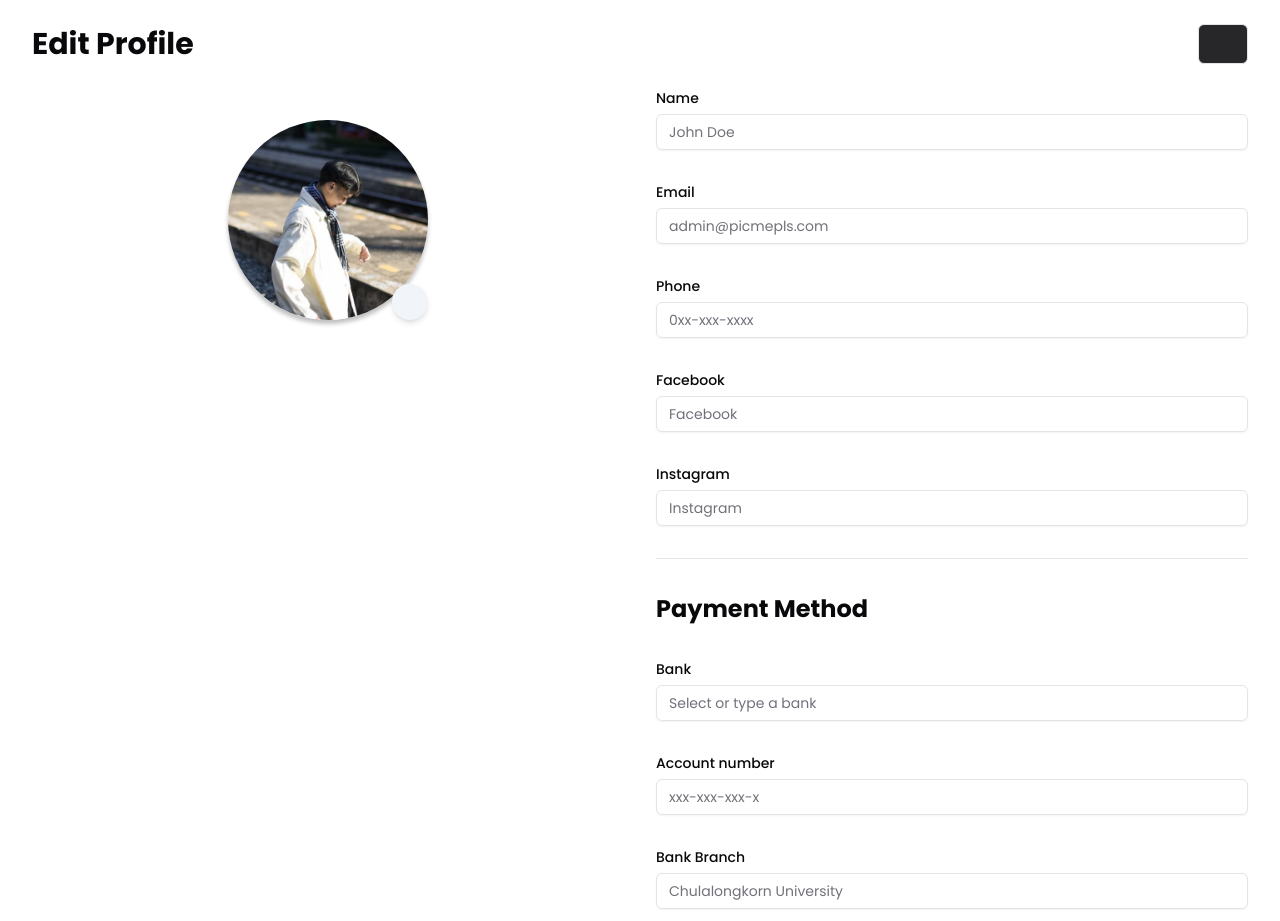
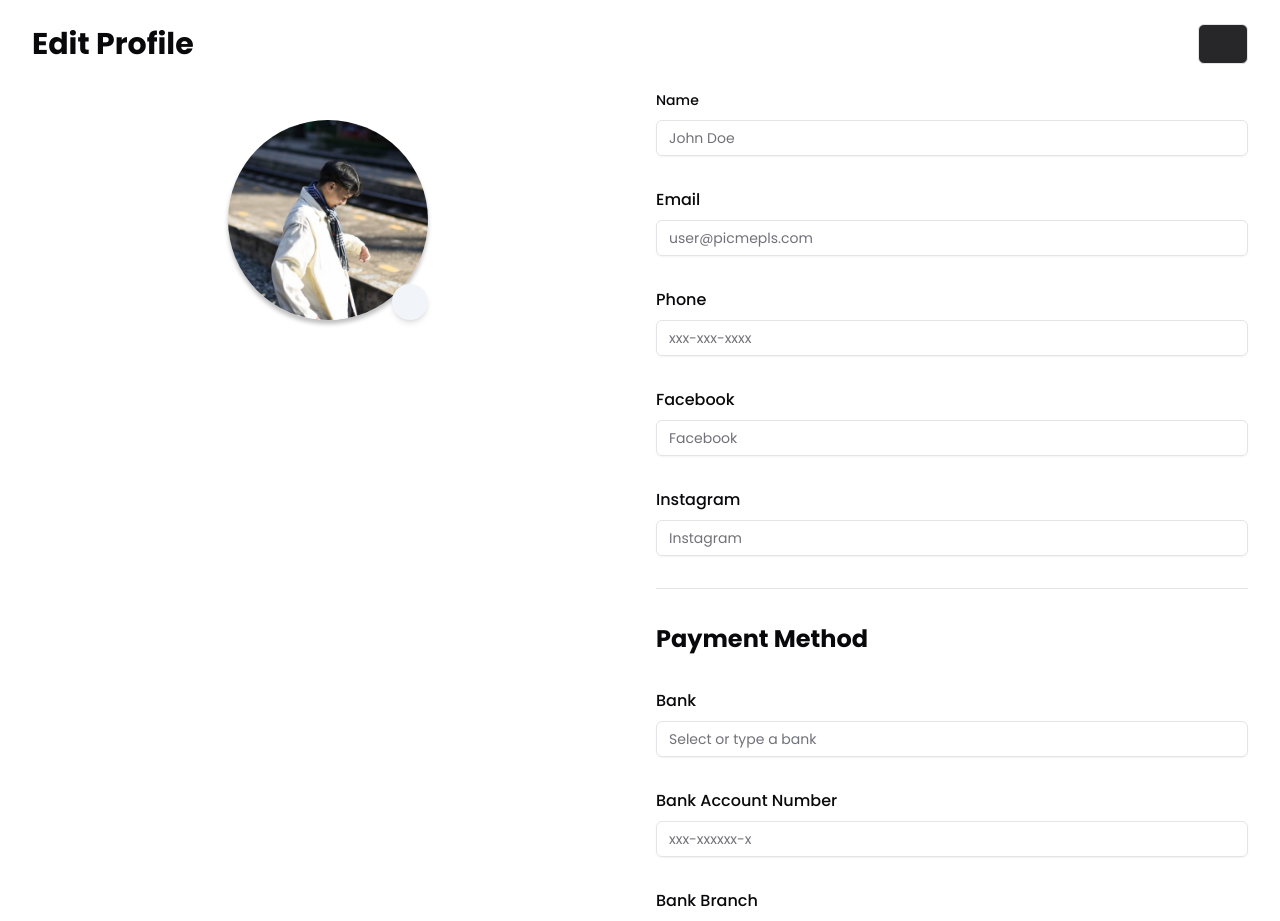
Before and after one commit to CP-RektMart/pic-me-pls-frontend, a Next.js app: page /profile in a window 1280 px wide. Shown: the top 921 px of the page. Built offline with nearby package versions, Linux system fonts and the light colour scheme; some icons are missing.

Commit message:
convert to shadcn

```diff
--- a/src/components/profile-page/index.tsx
+++ b/src/components/profile-page/index.tsx
@@ -7,6 +7,14 @@ import { useForm } from 'react-hook-form'
 import { z } from 'zod'
 
 import { Button } from '@/components/ui/button'
+import {
+  Form,
+  FormControl,
+  FormField,
+  FormItem,
+  FormLabel,
+  FormMessage,
+} from '@/components/ui/form'
 import { Input } from '@/components/ui/input'
 
 // Define Zod Schema
@@ -39,6 +47,19 @@ export default function Profile({ isPhotographer }: ProfileProps) {
   const onSubmit = (data: ProfileFormValues) => {
     console.log(data)
   }
+  const form = useForm<z.infer<typeof profileSchema>>({
+    resolver: zodResolver(profileSchema),
+    defaultValues: {
+      name: '',
+      email: '',
+      phone: '',
+      facebook: '',
+      instagram: '',
+      bank: '',
+      accountNo: '',
+      bankBranch: '',
+    },
+  })
 
   return (
     <div className='my-6 flex-col gap-6 space-y-6 px-12 lg:max-w-7xl lg:px-8'>
@@ -55,6 +76,7 @@ export default function Profile({ isPhotographer }: ProfileProps) {
         </button>
       </div>
 
+      <Form {...form}>
         <form
           id='profile-form'
           onSubmit={handleSubmit(onSubmit)}
@@ -77,37 +99,106 @@ export default function Profile({ isPhotographer }: ProfileProps) {
 
           <div className='flex-1 space-y-8'>
             <div className='space-y-1.5'>
-            <p className='text-sm font-medium'>Name</p>
-            <Input placeholder='John Doe' {...register('name')} />
-            {errors.name && (
-              <p className='text-red-500'>{errors.name.message}</p>
+              <FormField
+                control={form.control}
+                name='name'
+                render={({ field }) => (
+                  <FormItem>
+                    <FormLabel className='text-sm font-medium'>Name</FormLabel>
+                    <FormControl>
+                      <Input placeholder='John Doe' {...field} />
+                    </FormControl>
+                    <FormMessage />
+                  </FormItem>
+                )}
+              />
+              {form.formState.errors.name && (
+                <p className='text-red-500'>
+                  {form.formState.errors.name.message}
+                </p>
               )}
             </div>
 
             <div className='space-y-1.5'>
-            <p className='text-sm font-medium'>Email</p>
-            <Input placeholder='admin@picmepls.com' {...register('email')} />
-            {errors.email && (
-              <p className='text-red-500'>{errors.email.message}</p>
+              <FormField
+                control={form.control}
+                name='email'
+                render={({ field }) => (
+                  <FormItem>
+                    <FormLabel className='text-base font-medium'>
+                      Email
+                    </FormLabel>
+                    <FormControl>
+                      <Input placeholder='user@picmepls.com' {...field} />
+                    </FormControl>
+                    <FormMessage />
+                  </FormItem>
+                )}
+              />
+              {form.formState.errors.name && (
+                <p className='text-red-500'>
+                  {form.formState.errors.name.message}
+                </p>
               )}
             </div>
 
             <div className='space-y-1.5'>
-            <p className='text-sm font-medium'>Phone</p>
-            <Input placeholder='0xx-xxx-xxxx' {...register('phone')} />
-            {errors.phone && (
-              <p className='text-red-500'>{errors.phone.message}</p>
+              <FormField
+                control={form.control}
+                name='phone'
+                render={({ field }) => (
+                  <FormItem>
+                    <FormLabel className='text-base font-medium'>
+                      Phone
+                    </FormLabel>
+                    <FormControl>
+                      <Input placeholder='xxx-xxx-xxxx' {...field} />
+                    </FormControl>
+                    <FormMessage />
+                  </FormItem>
+                )}
+              />
+              {form.formState.errors.name && (
+                <p className='text-red-500'>
+                  {form.formState.errors.name.message}
+                </p>
               )}
             </div>
 
             <div className='space-y-1.5'>
-            <p className='text-sm font-medium'>Facebook</p>
-            <Input placeholder='Facebook' {...register('facebook')} />
+              <FormField
+                control={form.control}
+                name='facebook'
+                render={({ field }) => (
+                  <FormItem>
+                    <FormLabel className='text-base font-medium'>
+                      Facebook
+                    </FormLabel>
+                    <FormControl>
+                      <Input placeholder='Facebook' {...field} />
+                    </FormControl>
+                    <FormMessage />
+                  </FormItem>
+                )}
+              />
             </div>
 
             <div className='space-y-1.5'>
-            <p className='text-sm font-medium'>Instagram</p>
-            <Input placeholder='Instagram' {...register('instagram')} />
+              <FormField
+                control={form.control}
+                name='instagram'
+                render={({ field }) => (
+                  <FormItem>
+                    <FormLabel className='text-base font-medium'>
+                      Instagram
+                    </FormLabel>
+                    <FormControl>
+                      <Input placeholder='Instagram' {...field} />
+                    </FormControl>
+                    <FormMessage />
+                  </FormItem>
+                )}
+              />
             </div>
 
             {isPhotographer && (
@@ -116,12 +207,21 @@ export default function Profile({ isPhotographer }: ProfileProps) {
                 <h2 className='text-[24px] font-bold'>Payment Method</h2>
 
                 <div className='space-y-1.5'>
-                <p className='text-sm font-medium'>Bank</p>
+                  <FormField
+                    control={form.control}
+                    name='bank'
+                    render={({ field }) => (
+                      <FormItem>
+                        <FormLabel className='text-base font-medium'>
+                          Bank
+                        </FormLabel>
+                        <FormControl>
                           <Input
                             list='bank-options'
                             placeholder='Select or type a bank'
-                  {...register('bank')}
+                            {...field} // ✅ Correct way to use FormField
                           />
+                        </FormControl>
                         <datalist id='bank-options'>
                           <option value='SCB' />
                           <option value='KBANK' />
@@ -131,18 +231,48 @@ export default function Profile({ isPhotographer }: ProfileProps) {
                           <option value='TTB' />
                           <option value='KKP' />
                         </datalist>
+                        <FormMessage />
+                      </FormItem>
+                    )}
+                  />
                 </div>
 
                 <div className='space-y-1.5'>
-                <p className='text-sm font-medium'>Account number</p>
-                <Input placeholder='xxx-xxx-xxx-x' {...register('accountNo')} />
+                  <FormField
+                    control={form.control}
+                    name='accountNo'
+                    render={({ field }) => (
+                      <FormItem>
+                        <FormLabel className='text-base font-medium'>
+                          Bank Account Number
+                        </FormLabel>
+                        <FormControl>
+                          <Input placeholder='xxx-xxxxxx-x' {...field} />
+                        </FormControl>
+                        <FormMessage />
+                      </FormItem>
+                    )}
+                  />
                 </div>
 
                 <div className='space-y-1.5'>
-                <p className='text-sm font-medium'>Bank Branch</p>
+                  <FormField
+                    control={form.control}
+                    name='bankBranch'
+                    render={({ field }) => (
+                      <FormItem>
+                        <FormLabel className='text-base font-medium'>
+                          Bank Branch
+                        </FormLabel>
+                        <FormControl>
                           <Input
                             placeholder='Chulalongkorn University'
-                  {...register('bankBranch')}
+                            {...field}
+                          />
+                        </FormControl>
+                        <FormMessage />
+                      </FormItem>
+                    )}
                   />
                 </div>
 
@@ -153,6 +283,7 @@ export default function Profile({ isPhotographer }: ProfileProps) {
             )}
           </div>
         </form>
+      </Form>
     </div>
   )
 }
```
Lines whose indentation alone changed are shown as unchanged.
